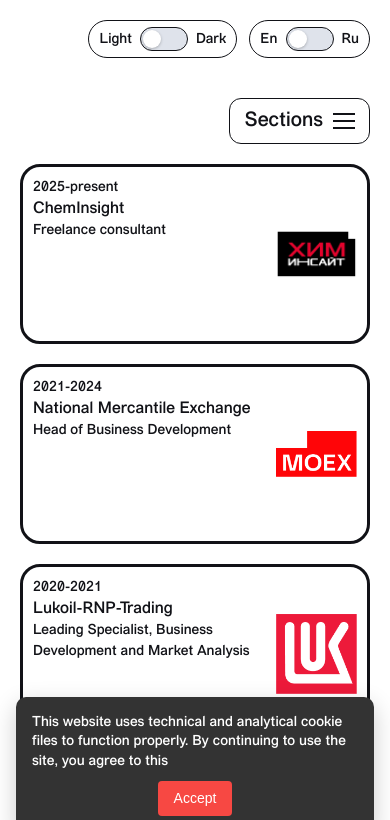
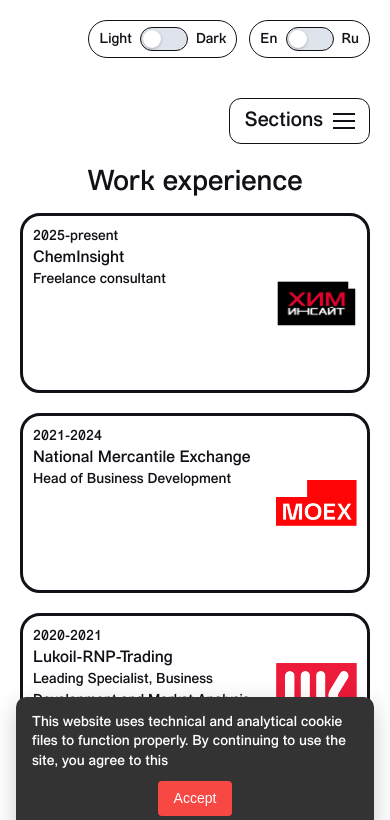
Before and after one commit to gitsvitya/svitya-personal, a React (Create React App) app: page /work in a window 390 px wide. Shown: the top 820 px of the page. Built offline with nearby package versions, Linux system fonts and the light colour scheme.

Commit message:
Added: Footer at the bottom of the page, Fixed: Footer as a seperate element and other minor improvements

```diff
--- a/src/components/App/App.js
+++ b/src/components/App/App.js
@@ -150,12 +150,11 @@
           activePath={activePath}
           onNavigate={navigateTo}
         ></AppHeader>
-        <div
-          className={`${styles.content} ${
+        <main
+          className={`${styles.main} ${styles.fade} ${
             isFading ? styles.pageFading : styles.pageVisible
           }`}
         >
-          <main>
           <Routes location={location}>
             <Route path="/about" element={<AppAboutMe text={currentText}></AppAboutMe>} />
             <Route
@@ -192,7 +191,15 @@
             <Route path="*" element={<Navigate to="/about" replace />} />
           </Routes>
         </main>
-          <AppFooter text={currentText}></AppFooter>
+        <AppFooter
+          text={currentText}
+          isLanguageSwitching={isLanguageSwitching}
+        ></AppFooter>
+        <div
+          className={`${styles.fade} ${
+            isLanguageSwitching ? styles.pageFading : styles.pageVisible
+          }`}
+        >
           <CookieBanner text={currentText}></CookieBanner>
         </div>
       </div>
--- a/src/components/App/App.module.css
+++ b/src/components/App/App.module.css
@@ -3,12 +3,17 @@
   flex-direction: column;
   padding: 0;
   margin: 0;
+  flex: 1;
 }
 
-.content {
+.main {
+  flex: 1;
   display: flex;
   flex-direction: column;
-  opacity: 1;
+  min-height: 0;
+}
+
+.fade {
   transition: opacity 0.35s ease-in-out;
 }
 
--- a/src/components/AppActivities/AppActivitiesExp.js
+++ b/src/components/AppActivities/AppActivitiesExp.js
@@ -7,7 +7,7 @@
 function AppActivitiesExp({ text, setModalContentCompany, openModal }) {
   return (
     <Section id="otherExp"
-    // title={text.otherExpBlockHeaderText}
+    title={text.otherExpBlockHeaderText}
     >
       <div className={sectionStyles.cardsGrid}>
         {activityCompanies.map((name) => (
--- a/src/components/AppFooter/AppFooter.js
+++ b/src/components/AppFooter/AppFooter.js
@@ -5,9 +5,14 @@
 import linkedinLogo from "../../images/linkedin_logo.svg";
 
 // Футер с соцссылками и годом; иконки загружены через HandySvg.
-function AppFooter({text}) {
+function AppFooter({ text, isLanguageSwitching }) {
   return (
-    <footer className={styles.footer} id="footer">
+    <footer
+      className={`${styles.footer} ${styles.fadeTransition} ${
+        isLanguageSwitching ? styles.fadeHidden : styles.fadeVisible
+      }`}
+      id="footer"
+    >
       <div className={styles.container}>
         <div className={styles.contactsBlock}>
           {<span className={styles.text}>{text.appFooterContacts}:</span>}
--- a/src/components/AppFooter/AppFooter.module.css
+++ b/src/components/AppFooter/AppFooter.module.css
@@ -1,5 +1,18 @@
 .footer {
   width: 100%;
+}
+
+.fadeTransition {
+  transition: opacity 0.35s ease-in-out, color 0.5s ease-in-out, background-color 0.5s ease-in-out;
+}
+
+.fadeHidden {
+  opacity: 0;
+  pointer-events: none;
+}
+
+.fadeVisible {
+  opacity: 1;
 }
 
 .container {
@@ -27,6 +40,7 @@
   font-weight: 400;
   line-height: 1.375;
   color: var(--text-primary);
+  transition: color 0.5s ease-in-out;
 }
 
 .navigationList {
@@ -80,6 +94,7 @@
   line-height: 1.375;
   align-self: center;
   color: var(--text-primary);
+  transition: color 0.5s ease-in-out;
 }
 
 .link:focus-visible {
--- a/src/components/AppProjectsExp/AppProjectsExp.js
+++ b/src/components/AppProjectsExp/AppProjectsExp.js
@@ -7,7 +7,7 @@
 function AppProjectsExp({ text, setModalContentCompany, openModal }) {
   return (
     <Section id="projectsExp"
-    // title={text.projectExpBlockHeaderText}
+    title={text.projectExpBlockHeaderText}
     >
       <div className={sectionStyles.cardsGrid}>
         {projectCompanies.map((name) => (
--- a/src/components/AppWorkExp/AppWorkExp.js
+++ b/src/components/AppWorkExp/AppWorkExp.js
@@ -7,7 +7,7 @@
 function AppWorkExp({ text, setModalContentCompany, openModal }) {
   return (
     <Section id="workExp"
-    // title={text.workExpBlockHeaderText}
+    title={text.workExpBlockHeaderText}
     >
       <div className={sectionStyles.cardsGrid}>
         {workCompanies.map((name) => (
--- a/src/components/Section/Section.module.css
+++ b/src/components/Section/Section.module.css
@@ -20,6 +20,7 @@
   font-weight: 400;
   line-height: 1.4;
   text-align: center;
+  display: none;
 }
 
 .cardsGrid {
@@ -66,6 +67,12 @@
   }
 }
 
+@media (max-width: 428px) {
+  .title {
+    display: inline;
+  }
+}
+
 @media (max-width: 372px) {
   .title {
     font-size: 24px;
--- a/src/index.css
+++ b/src/index.css
@@ -36,14 +36,13 @@
   height: 100%;
 }
 
-#root {
+body {
+  min-height: 100%;
   height: 100%;
-}
-
-body {
-  height: 100%;
+  overflow-x: hidden;
   margin: 0;
   padding: 0;
+  display: flex;
   background-color: var(--bg-page);
   color: var(--text-primary);
   font-family: 'VremenaGrotesk', sans-serif;
@@ -51,6 +50,13 @@
   -webkit-font-smoothing: antialiased;
   -moz-osx-font-smoothing: grayscale;
   transition: color 0.5s ease-in-out, background-color 0.5s ease-in-out;
+}
+
+#root {
+  display: flex;
+  flex-direction: column;
+  flex: 1;
+  min-height: 100%;
 }
 
 *,
```
Lines whose indentation alone changed are shown as unchanged.
